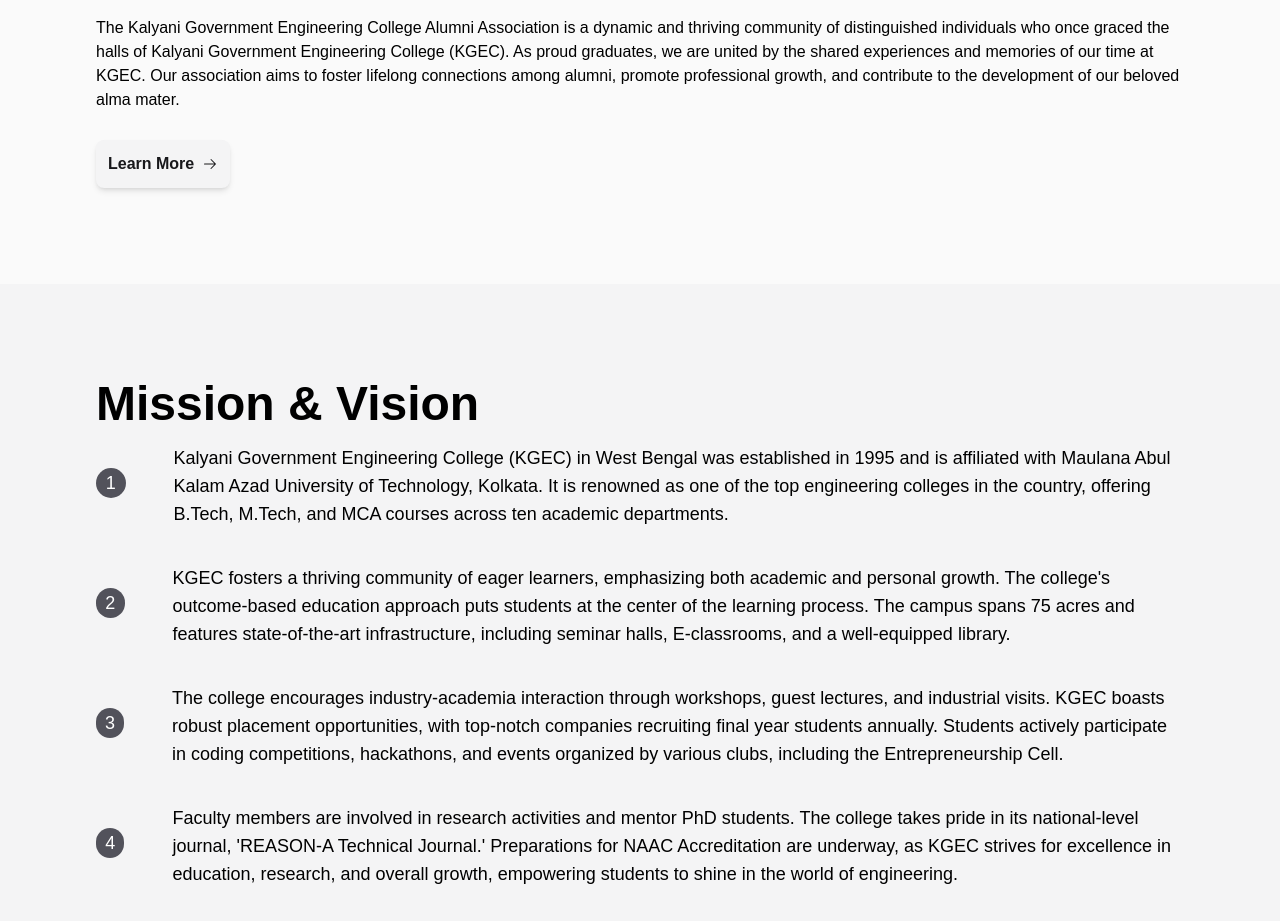
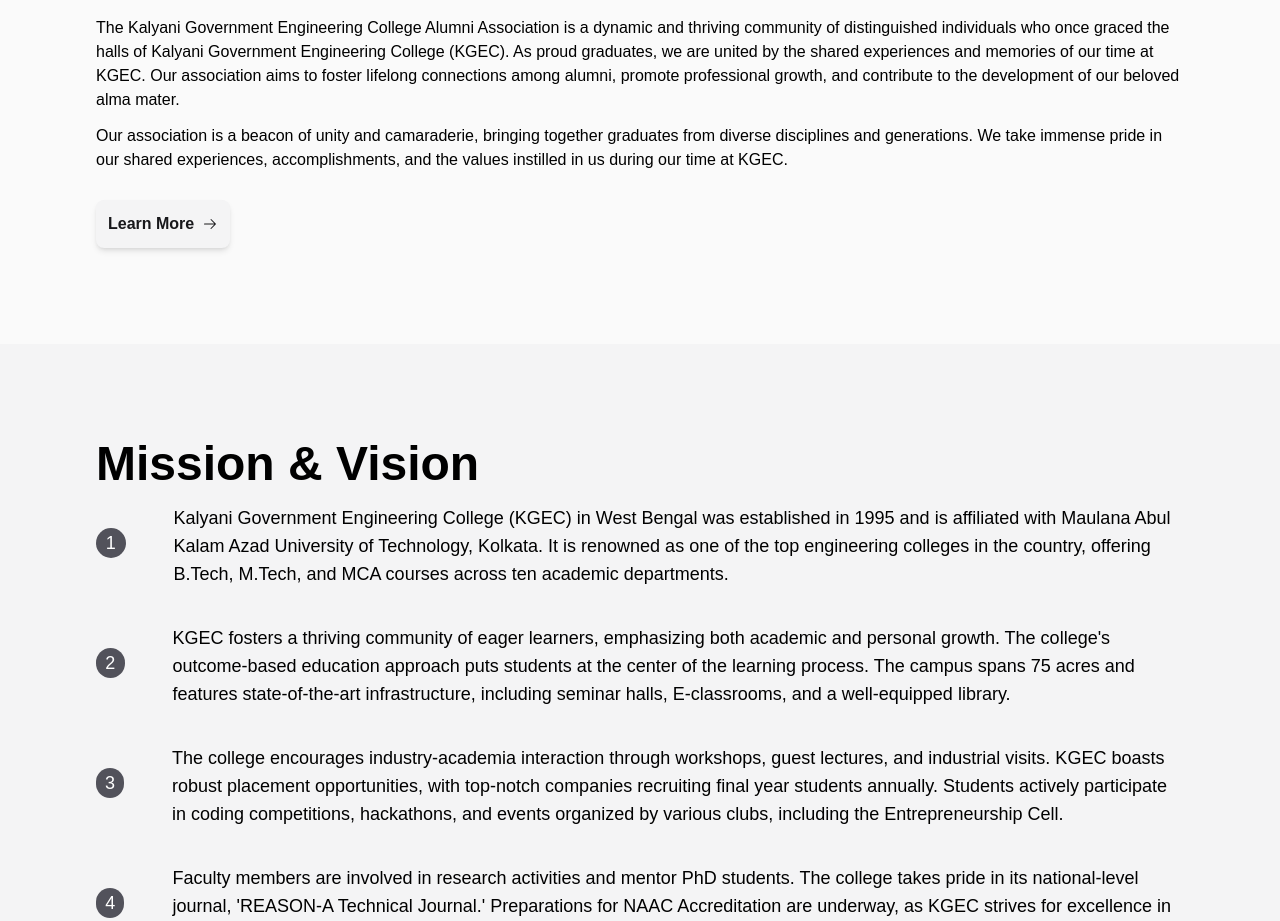
Before and after one commit to kgec-alumni-interaction-cell/website, a Next.js app: page / in a window 1280 px wide. Shown: the part 980-1901 px from the top of the page. Built offline with nearby package versions, Linux system fonts and the light colour scheme; a web font is replaced by a local one.

Commit message:
fix: fix

```diff
--- a/src/components/home/about/index.tsx
+++ b/src/components/home/about/index.tsx
@@ -1,5 +1,4 @@
 import { useRouter } from "next/router";
-
 
 export default function HomeAbout() {
   const router = useRouter();
@@ -18,6 +17,13 @@
         our time at KGEC. Our association aims to foster lifelong connections
         among alumni, promote professional growth, and contribute to the
         development of our beloved alma mater.
+      </p>
+
+      <p className="mt-3">
+        Our association is a beacon of unity and camaraderie, bringing together
+        graduates from diverse disciplines and generations. We take immense
+        pride in our shared experiences, accomplishments, and the values
+        instilled in us during our time at KGEC.
       </p>
 
       <button
```
